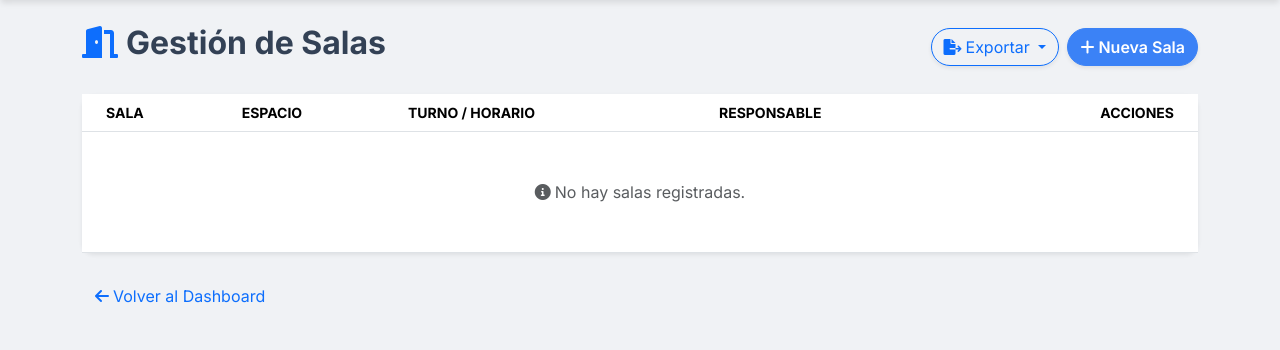
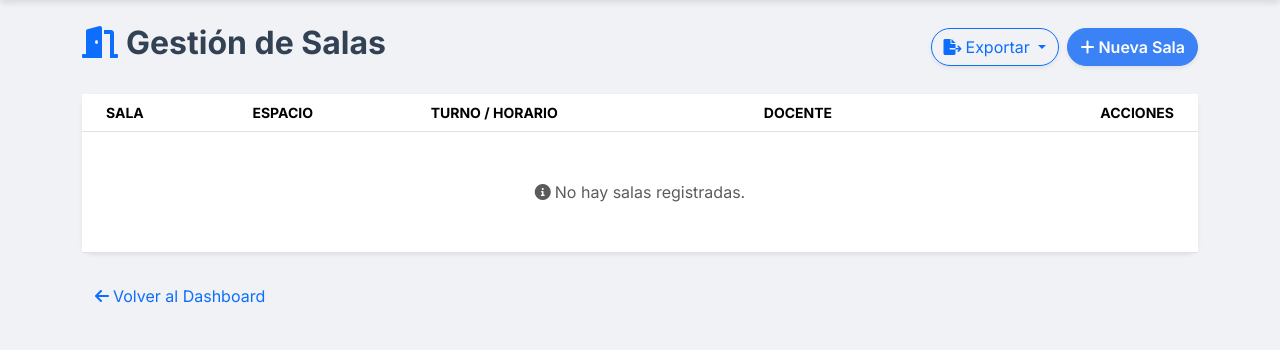
Before and after one commit to datosrcu/tableros-educaci-n, a Django app: template templates/users/lista_salas.html in a window 1280 px wide. Shown: the part 70-420 px from the top of the page. Run offline with Django 5.2, Linux system fonts and the light colour scheme; the template is opened without the code that fills it, so the values that code supplies are empty.

Commit message:
cambiar responsable por docente

```diff
--- a/templates/users/lista_salas.html
+++ b/templates/users/lista_salas.html
@@ -31,7 +31,7 @@
                     <th class="ps-4">Sala</th>
                     <th>Espacio</th>
                     <th>Turno / Horario</th>
-                    <th>Responsable</th>
+                    <th>Docente</th>
                     <th class="text-end pe-4">Acciones</th>
                 </tr>
             </thead>
```
